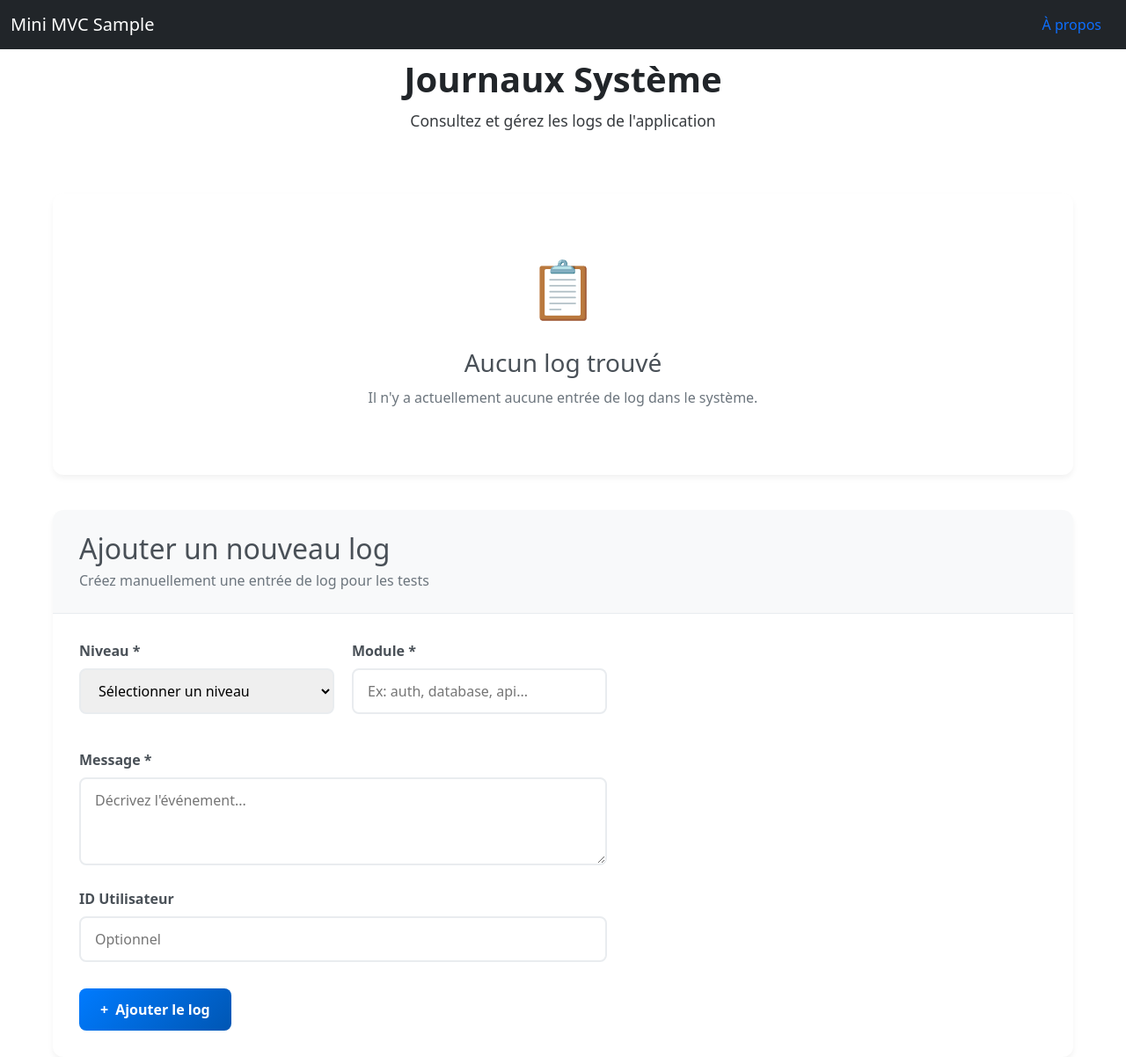
After one commit to c4software/mini-mvc-sample, a PHP site: the page made by views/logs/index.php in a window 1280 px wide. The commit adds this page. Shown: the whole page at 88% size. Run offline with PHP 8.4, Linux system fonts and the light colour scheme; the template is opened without the code that fills it, so the values that code supplies are empty.

Commit message:
Ajout d'un système de gestion des logs avec un contrôleur, un modèle et une vue. Mise à jour de la configuration de la base de données pour utiliser SQLite. Ajout de la fonctionnalité d'ajout de logs et d'affichage des logs existants.

```diff
--- a/configs.php
+++ b/configs.php
@@ -12,7 +12,10 @@ $FROM_EMAIL = getenv("MVC_FROM_EMAIL") ?: "contact@localhost.fr";
 return array(
     "DB_USER" => $DB_USER,
     "DB_PASSWORD" => $DB_PASSWORD,
-    "DB_DSN" => "mysql:host=$DB_SERVER;dbname=$DB_DATABASE;charset=utf8",
+    // Pour MySQL, utilisez la ligne suivante :
+    // "DB_DSN" => "mysql:host=$DB_SERVER;dbname=$DB_DATABASE;charset=utf8",
+    // Pour du SQLite, utilisez la ligne suivante :
+    "DB_DSN" => "sqlite:./data/database.db",
     "DEBUG" => $DEBUG,
     "MAIL_SERVER" => $MAIL_SERVER,
     "FROM_EMAIL" => $FROM_EMAIL,
--- a/routes/Web.php
+++ b/routes/Web.php
@@ -2,6 +2,7 @@
 
 namespace routes;
 
+use controllers\LogsController;
 use controllers\SampleWebController;
 use routes\base\Route;
 use utils\Template;
@@ -11,6 +12,7 @@ class Web
     function __construct()
     {
         $main = new SampleWebController();
+        $logsController = new LogsController();
 
         // Appel la méthode « home » dans le contrôleur $main.
         Route::Add('/', [$main, 'home']);
@@ -24,6 +26,10 @@ class Web
             return Template::render('views/global/about.php');
         });
 
+        // Exemple d'un contrôleur qui affiche une page de logs (depuis la base de données).
+        Route::Add('/logs', [$logsController, 'index']);
+        Route::Add('/addLog', [$logsController, 'addLog']);
+
         //        Exemple de limitation d'accès à une page en fonction de la SESSION.
         //        if (SessionHelpers::isLogin()) {
         //            Route::Add('/logout', [$main, 'home']);
--- a/views/global/home.php
+++ b/views/global/home.php
@@ -11,6 +11,7 @@
                     <li><a href="/exemple">Lien d'exemple 1</a></li>
                     <li><a href="/exemple2/votre_parametre">Lien d'exemple 2</a></li>
                     <li><a href="/exemple-formulaire">Exemple de formulaire</a></li>
+                    <li><a href="/logs">Exemple de page Controller + Model (Logs)</a></li>
                 </ul>
 
                 <div class="text-center">Page générée le <?= $date ?></div>
--- /dev/null
+++ b/views/logs/index.php
@@ -0,0 +1,427 @@
+<?php
+
+use utils\SessionHelpers;
+?>
+
+<div class="container">
+    <div class="page-header">
+        <h1 class="page-title">
+            <i class="icon-logs"></i>
+            Journaux Système
+        </h1>
+        <p class="page-description">Consultez et gérez les logs de l'application</p>
+    </div>
+
+    <?php if ($message = SessionHelpers::getFlashMessage('success')): ?>
+        <div class="alert alert-success">
+            <strong>Succès!</strong> <?= htmlspecialchars($message); ?>
+        </div>
+    <?php elseif ($message = SessionHelpers::getFlashMessage('error')): ?>
+        <div class="alert alert-danger">
+            <strong>Erreur!</strong> <?= htmlspecialchars($message); ?>
+        </div>
+    <?php endif; ?>
+
+    <div class="logs-section">
+        <?php if (!empty($logs)): ?>
+            <div class="logs-header">
+                <h2>Liste des logs</h2>
+                <div class="logs-count">
+                    <span class="count-badge"><?= count($logs); ?></span> entrées
+                </div>
+            </div>
+
+            <div class="table-responsive">
+                <table class="logs-table">
+                    <thead>
+                        <tr>
+                            <th>ID</th>
+                            <th>Niveau</th>
+                            <th>Message</th>
+                            <th>Module</th>
+                            <th>Utilisateur</th>
+                            <th>IP</th>
+                            <th>Date</th>
+                        </tr>
+                    </thead>
+                    <tbody>
+                        <?php foreach ($logs as $log): ?>
+                            <tr class="log-row log-level-<?= strtolower($log->level); ?>">
+                                <td class="log-id">#<?= htmlspecialchars($log->id); ?></td>
+                                <td>
+                                    <span class="badge level-<?= strtolower($log->level); ?>">
+                                        <?= htmlspecialchars($log->level); ?>
+                                    </span>
+                                </td>
+                                <td class="log-message"><?= htmlspecialchars($log->message); ?></td>
+                                <td class="log-module"><?= htmlspecialchars($log->module); ?></td>
+                                <td><?= $log->user_id ? '#' . htmlspecialchars($log->user_id) : '<span class="text-muted">-</span>'; ?></td>
+                                <td class="log-ip"><?= htmlspecialchars($log->ip_address); ?></td>
+                                <td class="log-date"><?= date('d/m/Y H:i', strtotime($log->created_at)); ?></td>
+                            </tr>
+                        <?php endforeach; ?>
+                    </tbody>
+                </table>
+            </div>
+        <?php else: ?>
+            <div class="empty-state">
+                <div class="empty-icon">📋</div>
+                <h3>Aucun log trouvé</h3>
+                <p>Il n'y a actuellement aucune entrée de log dans le système.</p>
+            </div>
+        <?php endif; ?>
+    </div>
+
+    <div class="add-log-section">
+        <div class="section-header">
+            <h2>Ajouter un nouveau log</h2>
+            <p>Créez manuellement une entrée de log pour les tests</p>
+        </div>
+
+        <div class="form-container">
+            <form action="/addLog" method="POST" class="log-form">
+                <div class="form-row">
+                    <div class="form-group">
+                        <label for="level">Niveau *</label>
+                        <select id="level" name="level" required>
+                            <option value="">Sélectionner un niveau</option>
+                            <option value="INFO">Info</option>
+                            <option value="WARN">Avertissement</option>
+                            <option value="ERROR">Erreur</option>
+                            <option value="DEBUG">Debug</option>
+                            <option value="FATAL">Fatal</option>
+                        </select>
+                    </div>
+
+                    <div class="form-group">
+                        <label for="module">Module *</label>
+                        <input type="text" id="module" name="module" placeholder="Ex: auth, database, api..." required>
+                    </div>
+                </div>
+
+                <div class="form-group">
+                    <label for="message">Message *</label>
+                    <textarea id="message" name="message" rows="3" placeholder="Décrivez l'événement..." required></textarea>
+                </div>
+
+                <div class="form-group">
+                    <label for="user_id">ID Utilisateur</label>
+                    <input type="number" id="user_id" name="user_id" placeholder="Optionnel">
+                </div>
+
+                <div class="form-actions">
+                    <button type="submit" class="btn btn-primary">
+                        <span>+</span> Ajouter le log
+                    </button>
+                </div>
+            </form>
+        </div>
+    </div>
+</div>
+
+<style>
+    .container {
+        max-width: 1200px;
+        margin: 0 auto;
+        padding: 0 20px;
+    }
+
+    .page-header {
+        margin-bottom: 40px;
+        text-align: center;
+        padding: 30px 0;
+        border-radius: 12px;
+        margin: -20px -20px 40px -20px;
+    }
+
+    .page-title {
+        font-size: 2.5rem;
+        margin: 0 0 10px 0;
+        font-weight: 700;
+    }
+
+    .page-description {
+        font-size: 1.1rem;
+        opacity: 0.9;
+        margin: 0;
+    }
+
+    /* Section des logs */
+    .logs-section {
+        background: white;
+        border-radius: 12px;
+        box-shadow: 0 4px 6px rgba(0, 0, 0, 0.05);
+        margin-bottom: 40px;
+        overflow: hidden;
+    }
+
+    .logs-header {
+        display: flex;
+        justify-content: space-between;
+        align-items: center;
+        padding: 25px 30px;
+        background: #f8f9fa;
+        border-bottom: 1px solid #e9ecef;
+    }
+
+    .logs-header h2 {
+        margin: 0;
+        color: #495057;
+    }
+
+    .logs-count {
+        display: flex;
+        align-items: center;
+        gap: 8px;
+        font-weight: 500;
+        color: #6c757d;
+    }
+
+    .count-badge {
+        background: #007bff;
+        color: white;
+        padding: 4px 8px;
+        border-radius: 12px;
+        font-size: 0.9rem;
+    }
+
+    .table-responsive {
+        overflow-x: auto;
+    }
+
+    .logs-table {
+        width: 100%;
+        border-collapse: collapse;
+    }
+
+    .logs-table th {
+        background: #f8f9fa;
+        padding: 15px 20px;
+        text-align: left;
+        font-weight: 600;
+        color: #495057;
+        border-bottom: 2px solid #dee2e6;
+    }
+
+    .logs-table td {
+        padding: 15px 20px;
+        border-bottom: 1px solid #f1f3f4;
+        vertical-align: middle;
+    }
+
+    .log-row:hover {
+        background-color: #f8f9fa;
+    }
+
+    .log-id {
+        font-family: monospace;
+        font-weight: 600;
+        color: #6c757d;
+    }
+
+    .log-message {
+        max-width: 300px;
+        word-wrap: break-word;
+    }
+
+    .log-module {
+        font-family: monospace;
+        background: #e9ecef;
+        padding: 4px 8px;
+        border-radius: 4px;
+        font-size: 0.9rem;
+    }
+
+    .log-ip {
+        font-family: monospace;
+        font-size: 0.9rem;
+    }
+
+    .log-date {
+        font-size: 0.9rem;
+        color: #6c757d;
+    }
+
+    .text-muted {
+        color: #adb5bd;
+    }
+
+    /* Badges de niveau */
+    .badge {
+        padding: 6px 12px;
+        border-radius: 20px;
+        font-size: 0.8rem;
+        font-weight: 600;
+        text-transform: uppercase;
+        letter-spacing: 0.5px;
+    }
+
+    .level-info {
+        background-color: #cff4fc;
+        color: #055160;
+        border: 1px solid #b6effb;
+    }
+
+    .level-error {
+        background-color: #f8d7da;
+        color: #842029;
+        border: 1px solid #f5c2c7;
+    }
+
+    .level-warn {
+        background-color: #fff3cd;
+        color: #664d03;
+        border: 1px solid #ffecb5;
+    }
+
+    .level-debug {
+        background-color: #d1e7dd;
+        color: #0f5132;
+        border: 1px solid #badbcc;
+    }
+
+    .level-fatal {
+        background-color: #f8d7da;
+        color: #842029;
+        border: 2px solid #dc3545;
+        font-weight: bold;
+    }
+
+    /* État vide */
+    .empty-state {
+        text-align: center;
+        padding: 60px 30px;
+        color: #6c757d;
+    }
+
+    .empty-icon {
+        font-size: 4rem;
+        margin-bottom: 20px;
+    }
+
+    .empty-state h3 {
+        margin: 0 0 10px 0;
+        color: #495057;
+    }
+
+    /* Section formulaire */
+    .add-log-section {
+        background: white;
+        border-radius: 12px;
+        box-shadow: 0 4px 6px rgba(0, 0, 0, 0.05);
+        overflow: hidden;
+    }
+
+    .section-header {
+        padding: 25px 30px;
+        background: #f8f9fa;
+        border-bottom: 1px solid #e9ecef;
+    }
+
+    .section-header h2 {
+        margin: 0 0 5px 0;
+        color: #495057;
+    }
+
+    .section-header p {
+        margin: 0;
+        color: #6c757d;
+    }
+
+    .form-container {
+        padding: 30px;
+    }
+
+    .log-form {
+        max-width: 600px;
+    }
+
+    .form-row {
+        display: grid;
+        grid-template-columns: 1fr 1fr;
+        gap: 20px;
+        margin-bottom: 20px;
+    }
+
+    .form-group {
+        margin-bottom: 20px;
+    }
+
+    .form-group label {
+        display: block;
+        margin-bottom: 8px;
+        font-weight: 600;
+        color: #495057;
+    }
+
+    .form-group input,
+    .form-group select,
+    .form-group textarea {
+        width: 100%;
+        padding: 12px 16px;
+        border: 2px solid #e9ecef;
+        border-radius: 8px;
+        font-size: 1rem;
+        transition: border-color 0.3s ease;
+    }
+
+    .form-group input:focus,
+    .form-group select:focus,
+    .form-group textarea:focus {
+        outline: none;
+        border-color: #007bff;
+        box-shadow: 0 0 0 3px rgba(0, 123, 255, 0.1);
+    }
+
+    .form-actions {
+        padding-top: 10px;
+    }
+
+    .btn {
+        padding: 12px 24px;
+        border: none;
+        border-radius: 8px;
+        cursor: pointer;
+        font-weight: 600;
+        font-size: 1rem;
+        transition: all 0.3s ease;
+        display: inline-flex;
+        align-items: center;
+        gap: 8px;
+    }
+
+    .btn-primary {
+        background: linear-gradient(135deg, #007bff 0%, #0056b3 100%);
+        color: white;
+    }
+
+    .btn-primary:hover {
+        transform: translateY(-2px);
+        box-shadow: 0 4px 12px rgba(0, 123, 255, 0.3);
+    }
+
+    @media (max-width: 768px) {
+        .container {
+            padding: 0 15px;
+        }
+
+        .form-row {
+            grid-template-columns: 1fr;
+        }
+
+        .logs-header {
+            flex-direction: column;
+            gap: 10px;
+            text-align: center;
+        }
+
+        .logs-table {
+            font-size: 0.9rem;
+        }
+
+        .logs-table th,
+        .logs-table td {
+            padding: 10px 12px;
+        }
+    }
+</style>
```
Also changed, not shown: controllers/LogsController.php (added, +55 -0 lines), models/LogsModels.php (added, +42 -0 lines), routes/Cli.php (+9 -4 lines), utils/SessionHelpers.php (+16 -0 lines), data/database.db (added), migrations/0_init.sql (added).
